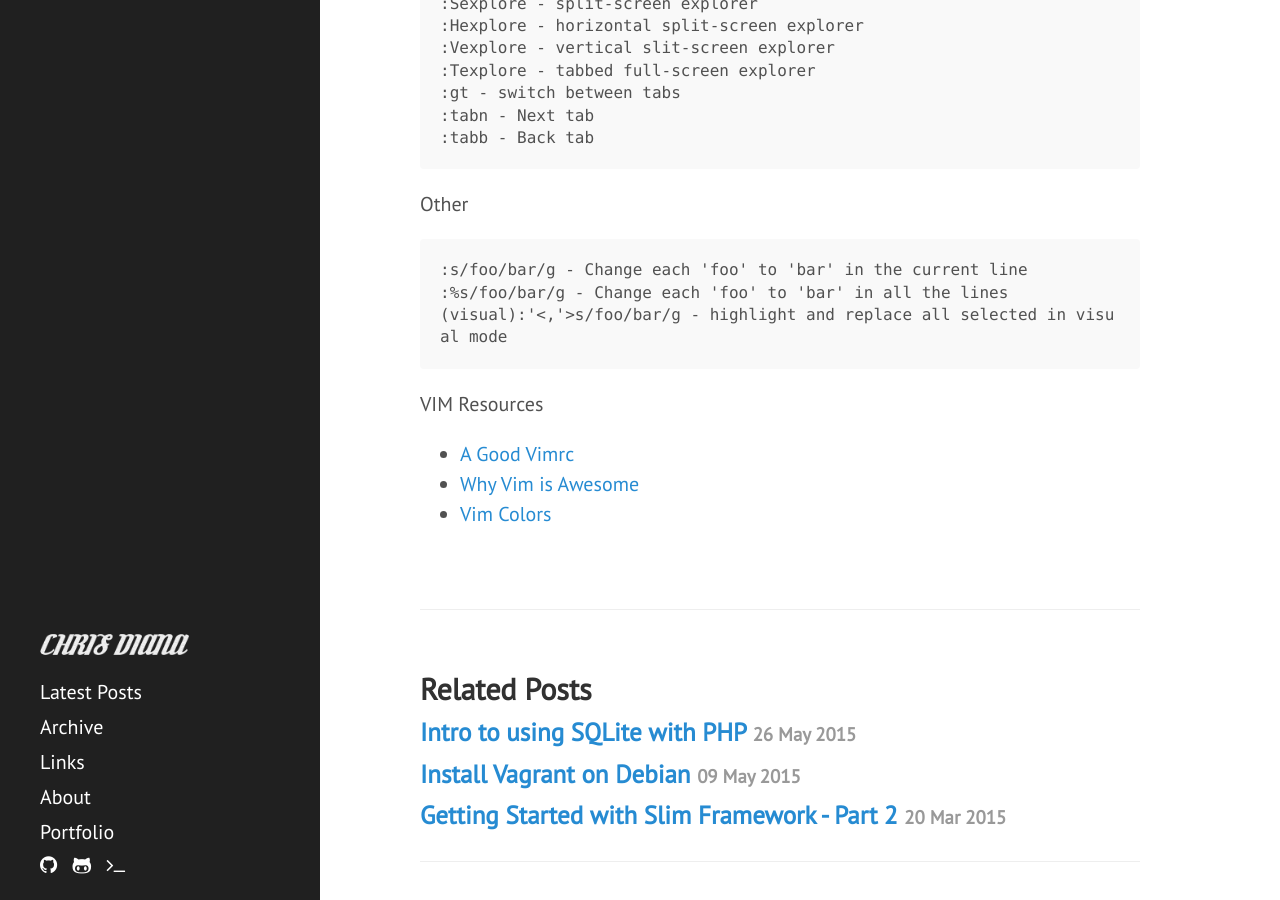
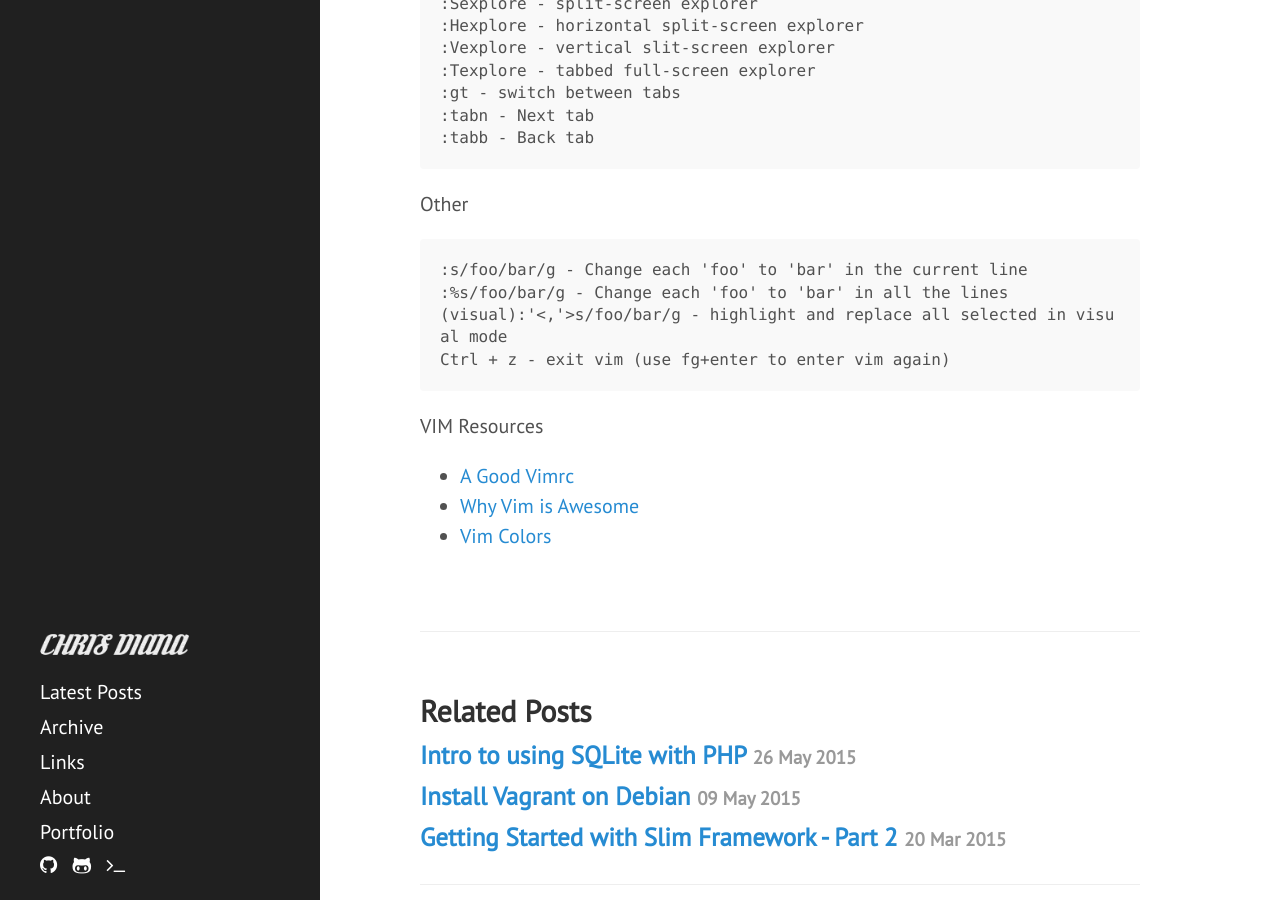
Before and after one commit to chrisdiana/cdmedia.github.io, a Jekyll site: the page built from _posts/2014-11-12-cheatsheet-vim.md, in a window 1280 px wide and 900 px high, scrolled down 3938 px. Built offline with Jekyll 4.4.1, drawn with Linux system fonts in a browser that asks for light colours; nearby versions of some CDN libraries; Markdown is read by kramdown in place of the engine named in the settings; comment, search, counter and statistics services are not loaded.

```diff
--- a/_posts/2014-11-12-cheatsheet-vim.md
+++ b/_posts/2014-11-12-cheatsheet-vim.md
@@ -160,6 +160,7 @@
     :s/foo/bar/g - Change each 'foo' to 'bar' in the current line
     :%s/foo/bar/g - Change each 'foo' to 'bar' in all the lines
     (visual):'<,'>s/foo/bar/g - highlight and replace all selected in visual mode
+    Ctrl + z - exit vim (use fg+enter to enter vim again)
 
 VIM Resources
 
```
